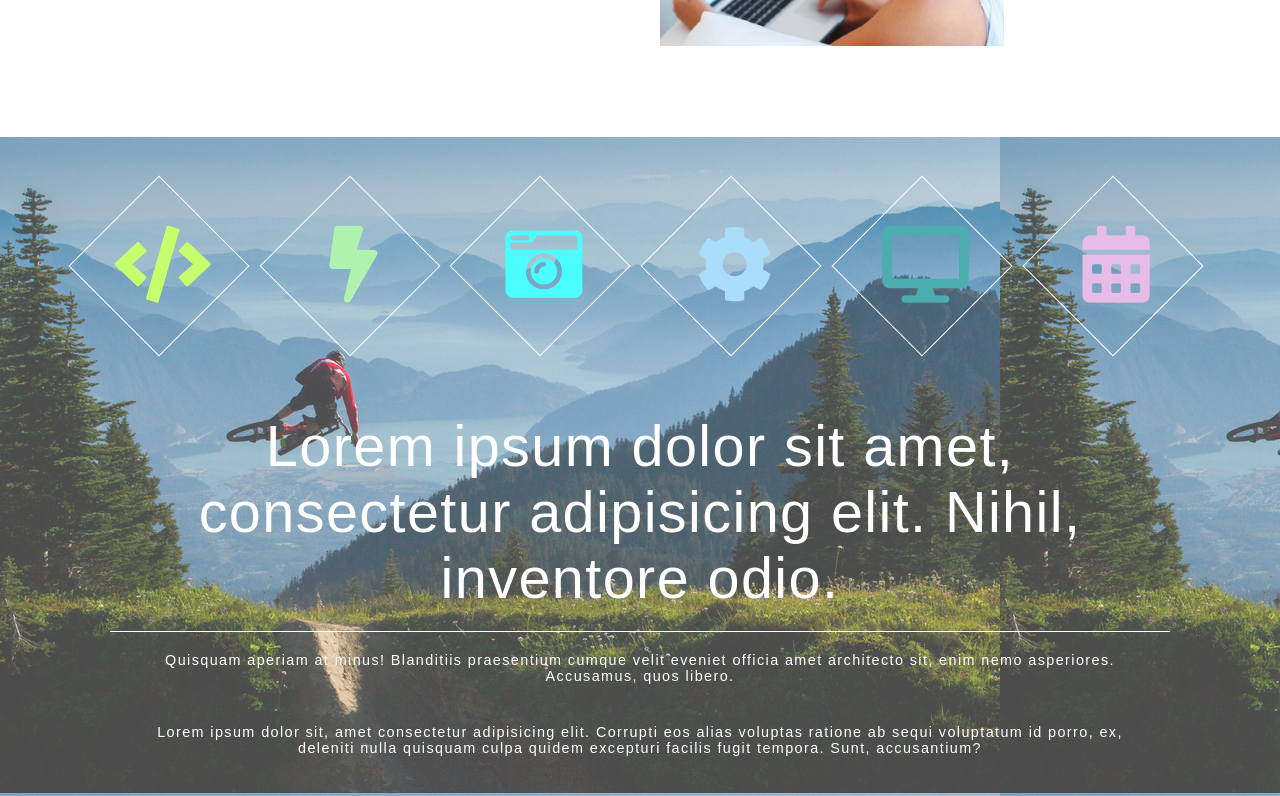
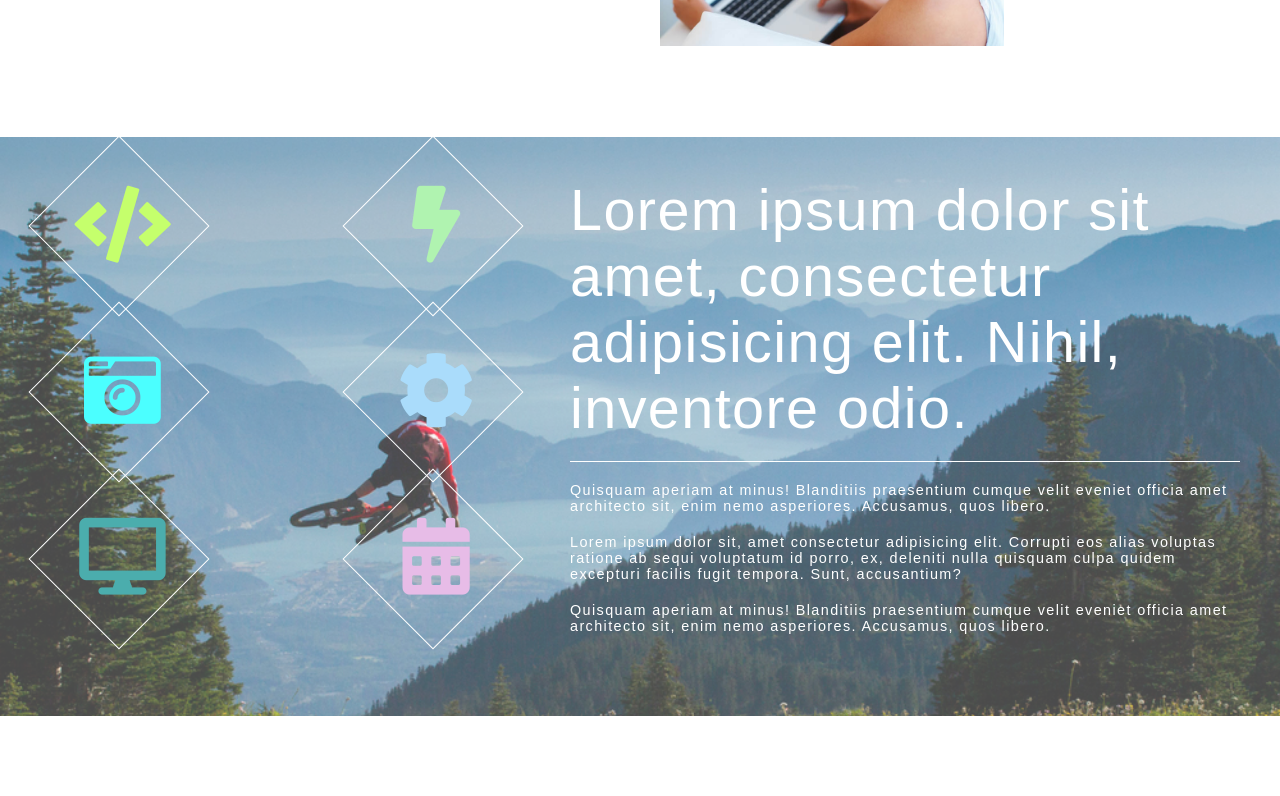
Before and after one commit to alexabush/photon-website, a React (Create React App) app: page / in a window 1280 px wide. Shown: the part 820-1616 px from the top of the page. Built offline with nearby package versions, Linux system fonts and the light colour scheme.

Commit message:
finished basic media query for Copy

```diff
--- a/src/App.css
+++ b/src/App.css
@@ -141,9 +141,6 @@ p {
   color: rgb(85, 85, 112);
 }
 
-.Copy {
-}
-
 .Copy__h2 {
   padding-bottom: 20px;
   border-bottom: 1px solid white;
@@ -151,18 +148,22 @@ p {
   font-weight: 300;
 }
 
-.Copy__background-image,
+.Copy__p {
+  padding: 20px;
+}
+
+.Copy,
 .Contact {
   padding: 80px;
   background-image: url('./static/mountain_bike_model.JPG');
   background-repeat: repeat;
   opacity: 0.7;
+  background-size: cover;
 
   /* position: absolute;
   z-index: -1;
   width: 100%;
   height: 100%;
-  background-size: cover;
   opacity: 0.7;
   top: 1000;
   left: 0;
@@ -176,14 +177,14 @@ p {
   justify-content: space-between;
 }
 
-.copy__img {
+/* .Copy__img {
   align-self: center;
   max-height: 150px;
   max-width: 150px;
   border: 1px solid white;
   padding: 10px;
   margin: 10px;
-}
+} */
 
 .Copy__text-container {
   padding: 30px;
@@ -313,7 +314,6 @@ i {
 
 @media screen and (min-width: 981px) {
   .ImgH2P {
-    /* padding: 60px 30px; */
     padding: 5.5vw 20vw;
     display: flex;
     flex-direction: row-reverse;
@@ -322,9 +322,6 @@ i {
   .ImgH2P-Text-Container {
     padding-top: 20px;
     padding-right: 30px;
-    /* display: flex;
-    flex-direction: column;
-    justify-content: flex-start; */
     text-align: left;
   }
 
@@ -348,4 +345,39 @@ i {
   .short-border {
     margin: 0;
   }
+
+  .Copy__h2 {
+    padding-bottom: 20px;
+    border-bottom: 1px solid white;
+    font-size: 4.5vw;
+    font-weight: 300;
+  }
+
+  .Copy__p {
+    padding: 20px 0 0 0;
+  }
+
+  .Copy {
+    display: flex;
+    padding: 40px;
+    background-image: url('./static/mountain_bike_model.JPG');
+    background-repeat: repeat;
+    opacity: 0.7;
+    background-size: cover;
+  }
+
+  .Copy__img-container {
+    width: 40%;
+    display: flex;
+    flex-wrap: wrap;
+    justify-content: space-between;
+    align-items: center;
+  }
+
+  .Copy__text-container {
+    text-align: left;
+    padding: 0;
+    width: 60%;
+    padding-left: 50px;
+  }
 }
--- a/src/components/organisms/Copy.js
+++ b/src/components/organisms/Copy.js
@@ -1,11 +1,9 @@
 import React, { Component } from 'react';
 
 class Copy extends Component {
-  state = {};
   render() {
     return (
       <div className="Copy">
-        <div className="Copy__background-image">
         <div className="Copy__img-container">
           <div className="icon__container">
             <div className="div--diamond" />
@@ -37,23 +35,22 @@ class Copy extends Component {
             Lorem ipsum dolor sit amet, consectetur adipisicing elit. Nihil,
             inventore odio.
           </h2>
-            <p className="padding">
+          <p className="Copy__p">
             Quisquam aperiam at minus! Blanditiis praesentium cumque velit
             eveniet officia amet architecto sit, enim nemo asperiores.
             Accusamus, quos libero.
           </p>
-            <p className="padding">
+          <p className="Copy__p">
             Lorem ipsum dolor sit, amet consectetur adipisicing elit. Corrupti
             eos alias voluptas ratione ab sequi voluptatum id porro, ex,
             deleniti nulla quisquam culpa quidem excepturi facilis fugit
             tempora. Sunt, accusantium?
           </p>
-            <p className="padding">
+          <p className="Copy__p">
             Quisquam aperiam at minus! Blanditiis praesentium cumque velit
             eveniet officia amet architecto sit, enim nemo asperiores.
             Accusamus, quos libero.
           </p>
-          </div>
         </div>
       </div>
     );
```
Lines whose indentation alone changed are shown as unchanged.
